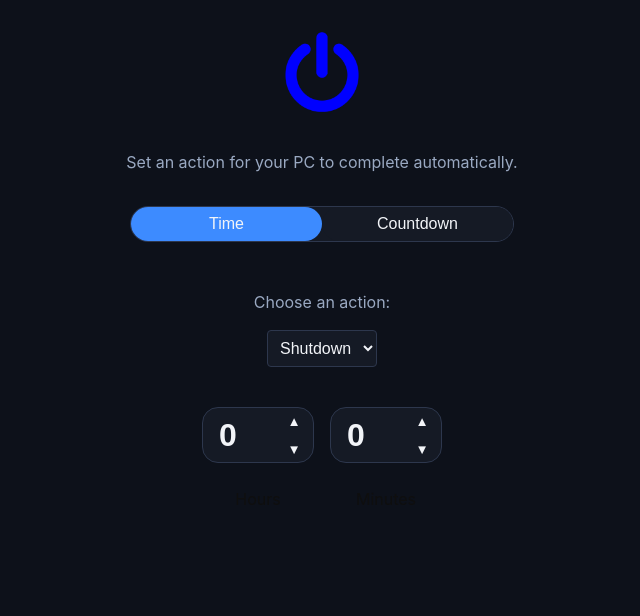
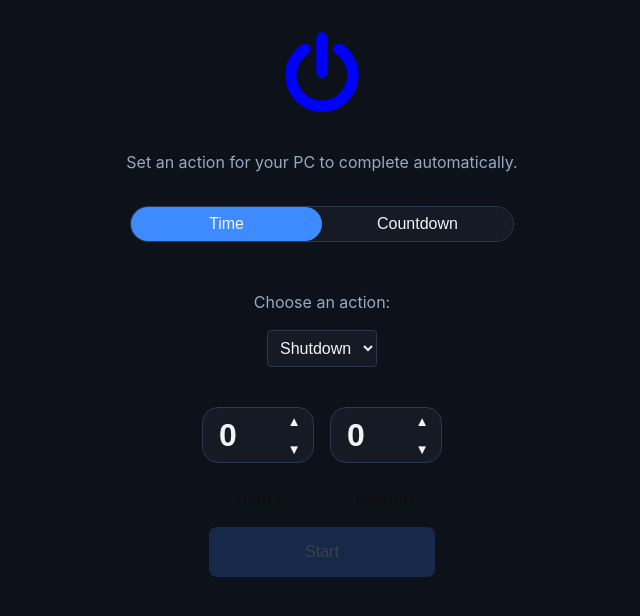
Before and after one commit to ish4dowfiendd/DownTimer, a React (Vite) app: page / in a window 1280 px wide. Shown: the top 616 px of the page, without its empty margins (318-958 px from the left). Built offline with nearby package versions, Linux system fonts and the light colour scheme.

Commit message:
created and styled start button; functionality not implemented

```diff
--- a/src/App.tsx
+++ b/src/App.tsx
@@ -4,6 +4,7 @@ import Header from "./components/Header/Header";
 import ModeSelector from "./components/ModeSelector/ModeSelector";
 import ActionPicker from "./components/ActionPicker/ActionPicker";
 import CountdownPicker from "./components/CountdownPicker/CountdownPicker";
+import StartButton from "./components/StartButton/StartButton";
 import "./App.css";
 
 function App () {
@@ -13,6 +14,7 @@ function App () {
       <ModeSelector />
       <ActionPicker />
       <CountdownPicker />
+      <StartButton />
     </main>
   );
 }
--- /dev/null
+++ b/src/components/StartButton/StartButton.css
@@ -0,0 +1,26 @@
+#startButtonContainer {
+    display: flex;
+    justify-content: center;
+    width: 100%;
+    flex-basis: 100%;
+}
+
+#startButton {
+    background-color: var(--primary);
+    color: var(--text);
+    border: none;
+    padding: 0.5em 1em;
+    font-size: 1em;
+    border-radius: 0.5em;
+    cursor: pointer;
+    padding: 1em 6em;
+}
+
+#startButton:focus-visible {
+    outline: 1px solid var(--primary);
+    outline-offset: 1px;
+}
+
+.disabledButton {
+    opacity: 0.2;
+}
--- /dev/null
+++ b/src/components/StartButton/StartButton.tsx
@@ -0,0 +1,11 @@
+import './StartButton.css';
+
+function StartButton () {
+    return (
+        <div id="startButtonContainer">
+            <button id="startButton" className={true ? "disabledButton" : ""}>Start</button>
+        </div>
+    )
+};
+
+export default StartButton;
```
